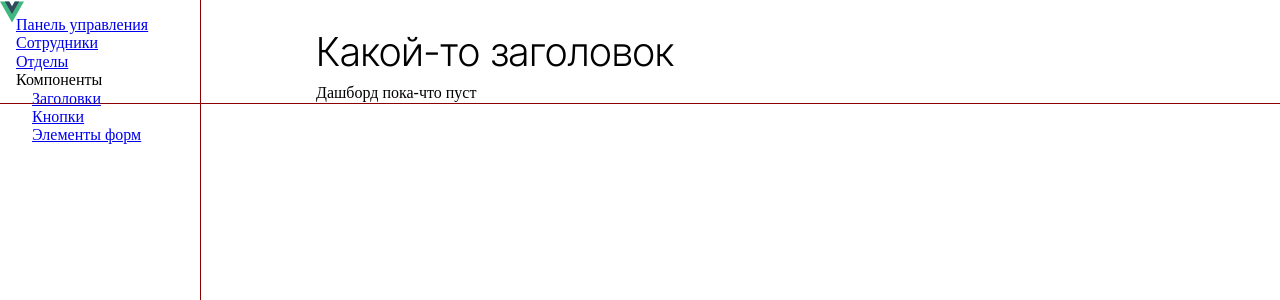
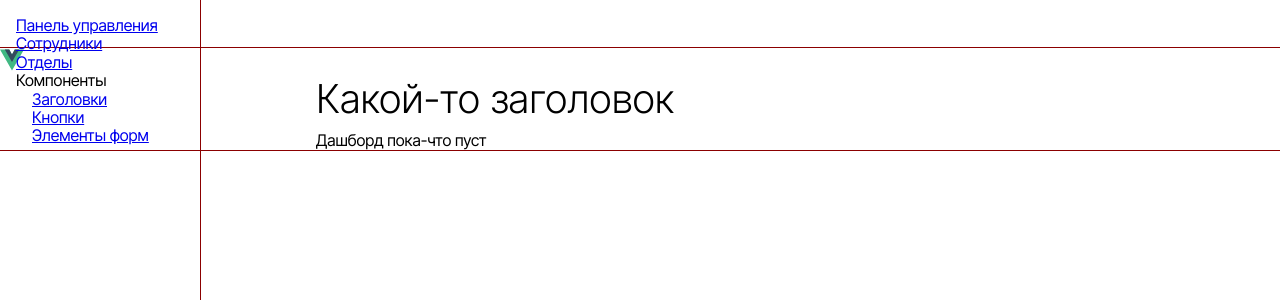
Before and after one commit to hardmagnett/big-company, a Vue app: page / in a window 1280 px wide. Shown: the top 300 px of the page. Built offline with nearby package versions, Linux system fonts and the light colour scheme.

Commit message:
Перенес кусок

```diff
--- a/src/assets/omni-present/global.scss
+++ b/src/assets/omni-present/global.scss
@@ -1,11 +1,44 @@
+body {
+  font-family: $bodyFontFamily;
+  background-color: clrBg(big, main);
+  margin-top: $headerHeight;
+}
+
 * {
+  // Нормальный прочет размеров
   box-sizing: border-box;
 
-  > *:first-child {
-    margin-top: 0;
+  // чтобы у вложенных элементов в любой блок не было отступов сверху и снизу
+  > *:first-child { margin-top: 0 }
+  > *:last-child { margin-bottom: 0 }
+}
+
+input, textarea {
+  outline: none !important;
+}
+
+// clearfix для float в виде div
+div.clearfix {
+  clear: both;
+}
+
+// Глобальный модификатор для красивого скроллбара
+.global-mod--with-cool-scrollbar {
+  scrollbar-color: transparent transparent;
+  scrollbar-width: thin;
+
+  &::-webkit-scrollbar {
+    width: $scrollbarWidth;
+    height: $scrollbarWidth;
+  }
+  ::-webkit-scrollbar-thumb        {
+    background: transparent;
   }
 
-  > *:last-child {
-    margin-bottom: 0;
+  &:hover {
+    scrollbar-color: clrBg(accent, main) transparent;
+  }
+  &:hover::-webkit-scrollbar-thumb{
+    background: clrBg(accent, main);
   }
 }
--- a/src/assets/omni-present/variables.scss
+++ b/src/assets/omni-present/variables.scss
@@ -41,6 +41,8 @@ $headerFontFamily: 'Inter Tight', sans-serif !default;
 $headerLetterSpacing: 0rem !default;
 $headerLineHeight: 1.2 !default;
 
+$bodyFontFamily: 'Inter Tight', sans-serif !default;
+
 // Адаптив
 // =======
 
@@ -50,6 +52,10 @@ $lg: 1024px !default;   // Tailwind 2
 $xl: 1280px !default;   // Tailwind 2
 $xxl: 1536px !default;  // Tailwind 2
 
-// Отступы
+//// Типовые размеры для типовой верстки
 // =======
 $gap: 1rem !default;    // 16px
+$headerHeight: $gap * 3 !default;
+$borderRadius: 4px;
+// совпадает с размером из FireFox
+$scrollbarWidth: 6px;
```
